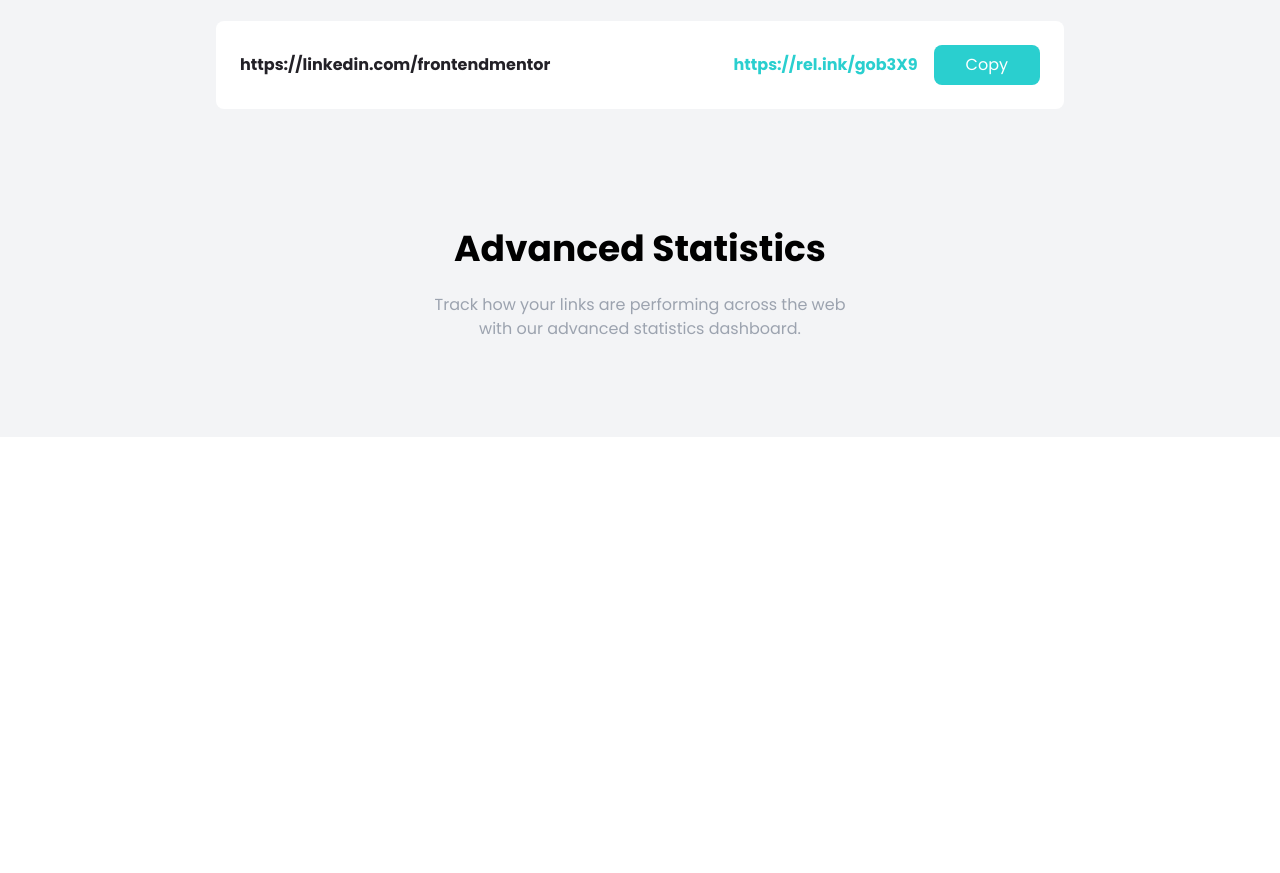
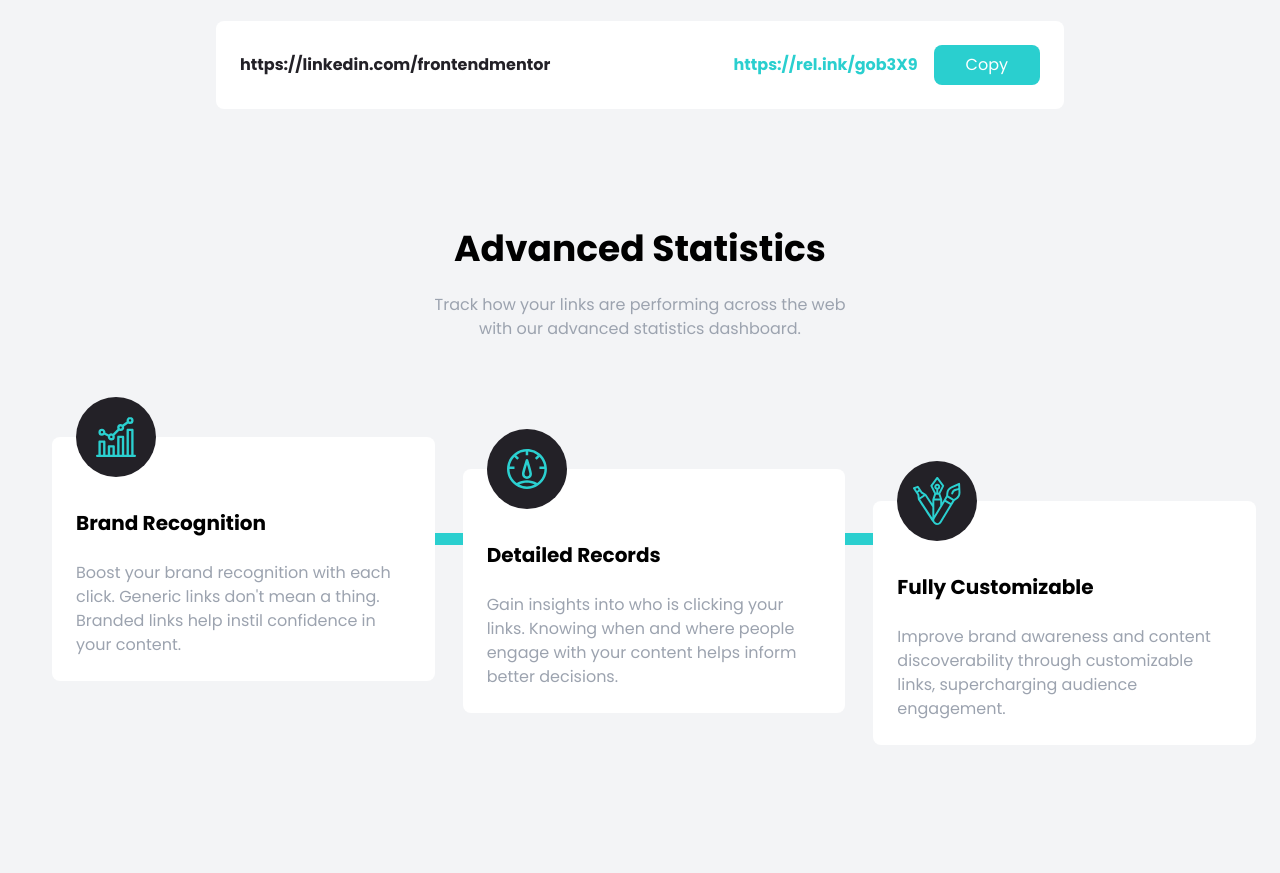
Before and after one commit to btsmith1212/shortly-website, a website: page index.html in a window 1280 px wide. Shown: the part 1047-1920 px from the top of the page. Before the commit the page ends 1484 px from the top, so only its background shows below. Drawn offline with Linux system fonts and the light colour scheme.

Commit message:
added feature section

```diff
--- a/index.html
+++ b/index.html
@@ -128,6 +128,7 @@
             </div>
         </div>
     </section>
+    <!--advanced stats section-->
     <section id="stats" class="py-24 bg-gray-100">
         <div class="container mx-auto px-3">
             <h2 class="text-4xl mb-6 font-bold text-center">
@@ -139,5 +140,65 @@
             </p>
         </div>
     </section>
+    <!--feature section-->
+    <section id="features" class="pb-32 bg-gray-100">
+        <div class="relative container flex flex-col items-start px-6 mx-auto md:flex-row md:space-x-7">
+            <!--horizontal line-->
+            <div class="hidden absolute top-24 w-10/12 left-16 h-3 bg-cyan md:block"></div>
+            <!--vertical line-->
+            <div class="absolute w-2 left-1/2 h-full -ml-1 bg-cyan md:hidden"></div>
+            <!--box 1-->
+            <div class="relative flex flex-col p-6 space-y-6 bg-white rounded-lg md:w-1/3">
+                <!--image position-->
+                <div class="absolute -ml-10 left-1/2 -top-10 md:left-16">
+                    <!--image container for bg and center-->
+                    <div class="flex items-center justify-center w-20 h-20 p-4 rounded-full bg-veryDarkViolet">
+                        <img src="images/icon-brand-recognition.svg" alt=""/>
+                    </div>
+                </div>
+                <h5 class="pt-6 text-xl font-bold text-center capitalize md:text-left">
+                    Brand Recognition
+                </h5>
+                <p class="text-center text-gray-400 md:text-left">
+                    Boost your brand recognition with each click. Generic links don't
+                    mean a thing. Branded links help instil confidence in your content.
+                </p>
+            </div>
+            <!--box 2-->
+            <div class="relative flex flex-col mt-24 p-6 space-y-6 bg-white rounded-lg md:mt-8 md:w-1/3">
+                <!--image position-->
+                <div class="absolute -ml-10 left-1/2 -top-10 md:left-16">
+                    <!--image container for bg and center-->
+                    <div class="flex items-center justify-center w-20 h-20 p-4 rounded-full bg-veryDarkViolet">
+                        <img src="images/icon-detailed-records.svg" alt=""/>
+                    </div>
+                </div>
+                <h5 class="pt-6 text-xl font-bold text-center capitalize md:text-left">
+                    Detailed Records
+                </h5>
+                <p class="text-center text-gray-400 md:text-left">
+                    Gain insights into who is clicking your links. Knowing when and
+                    where people engage with your content helps inform better decisions.
+                </p>
+            </div>
+            <!--box 3-->
+            <div class="relative flex flex-col mt-24 p-6 space-y-6 bg-white rounded-lg md:mt-16 md:w-1/3">
+                <!--image position-->
+                <div class="absolute -ml-10 left-1/2 -top-10 md:left-16">
+                    <!--image container for bg and center-->
+                    <div class="flex items-center justify-center w-20 h-20 p-4 rounded-full bg-veryDarkViolet">
+                        <img src="images/icon-fully-customizable.svg" alt=""/>
+                    </div>
+                </div>
+                <h5 class="pt-6 text-xl font-bold text-center capitalize md:text-left">
+                    Fully Customizable
+                </h5>
+                <p class="text-center text-gray-400 md:text-left">
+                    Improve brand awareness and content discoverability through
+                    customizable links, supercharging audience engagement.
+                </p>
+            </div>
+        </div>
+    </section>
 </body>
 </html>
```
Also changed, not shown: css/style.css.
